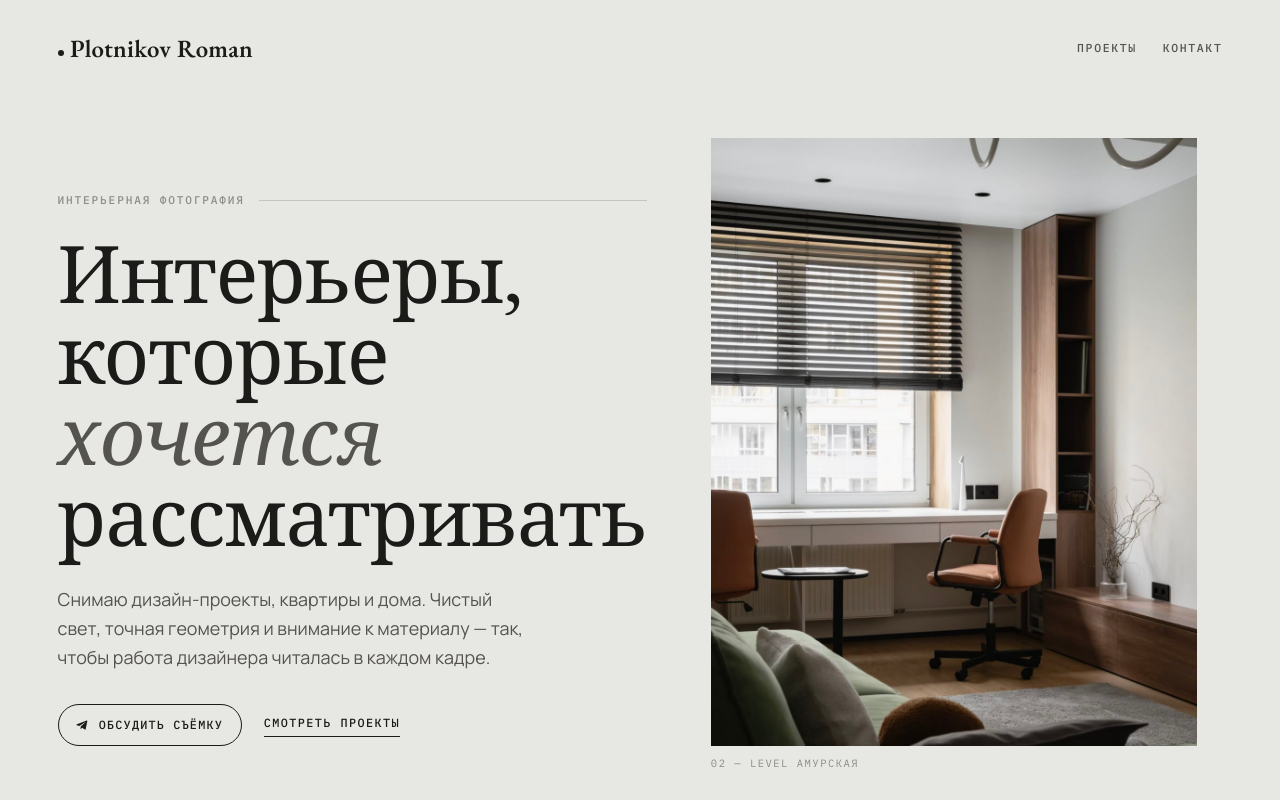
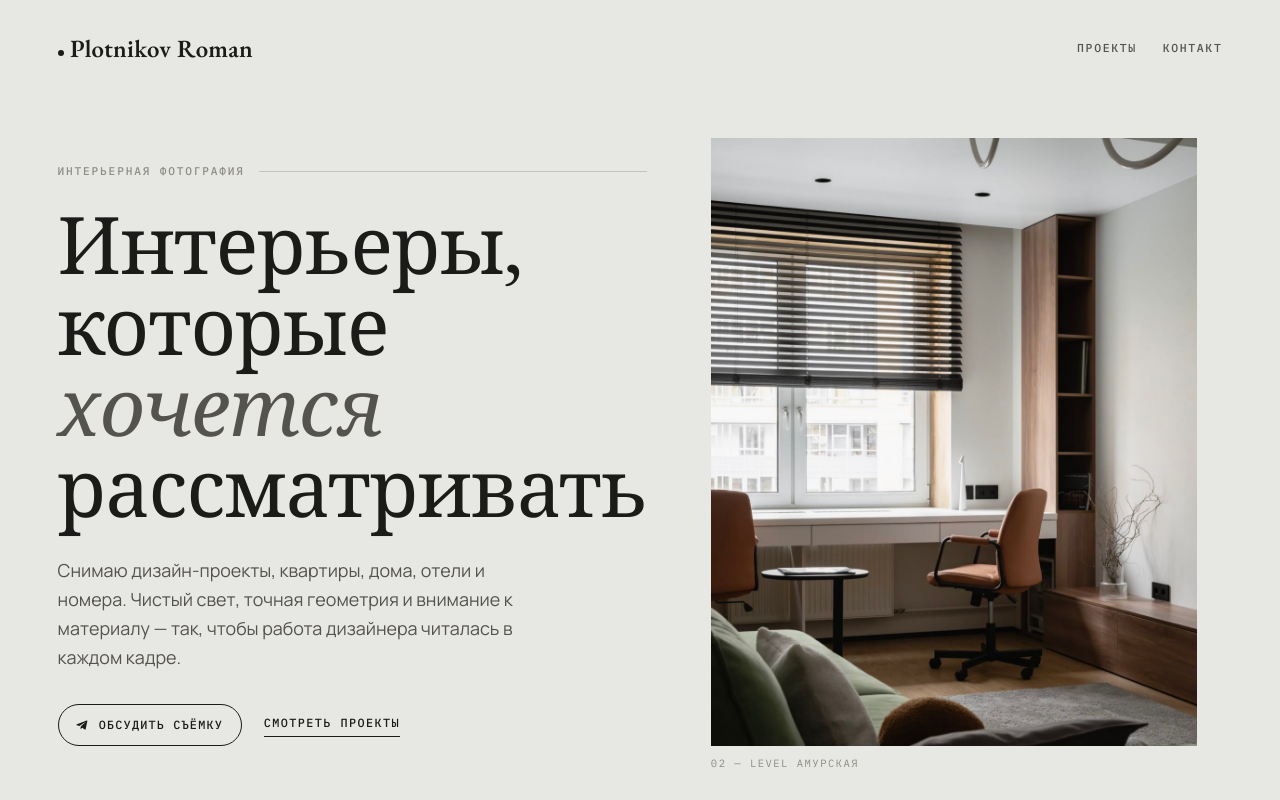
Before and after one commit to rpregul/zavod, a plain HTML site: page home/index.html in a window 1280 px wide. Shown: the top 800 px of the page. Drawn offline with nearby package versions, Linux system fonts and the light colour scheme.

Commit message:
/home: hero intro now mentions hotels and rooms
Co-Authored-By: Claude Opus 4.8 <noreply@anthropic.com>

```diff
--- a/home/index.html
+++ b/home/index.html
@@ -153,7 +153,7 @@ body.in-album #view{display:block}
       <div>
         <div class="hero__eye mono" data-load="2">Интерьерная фотография</div>
         <h1 data-load="2">Интерьеры, которые <em>хочется</em> рассматривать</h1>
-        <p class="hero__lead" data-load="3">Снимаю дизайн-проекты, квартиры и дома. Чистый свет, точная геометрия и внимание к материалу — так, чтобы работа дизайнера читалась в каждом кадре.</p>
+        <p class="hero__lead" data-load="3">Снимаю дизайн-проекты, квартиры, дома, отели и номера. Чистый свет, точная геометрия и внимание к материалу — так, чтобы работа дизайнера читалась в каждом кадре.</p>
         <div class="hero__cta" data-load="4">
           <a class="btn" href="https://t.me/akookoo" target="_blank" rel="noopener">
             <svg viewBox="0 0 24 24" fill="currentColor"><path d="M21.9 4.3 18.7 19.5c-.24 1.06-.87 1.32-1.76.82l-4.86-3.58-2.35 2.26c-.26.26-.48.48-.98.48l.35-4.94 9-8.13c.39-.35-.09-.54-.6-.2L6.4 13.4l-4.8-1.5c-1.04-.33-1.06-1.04.22-1.54L20.6 2.9c.87-.32 1.63.2 1.3 1.4z"/></svg>
```
